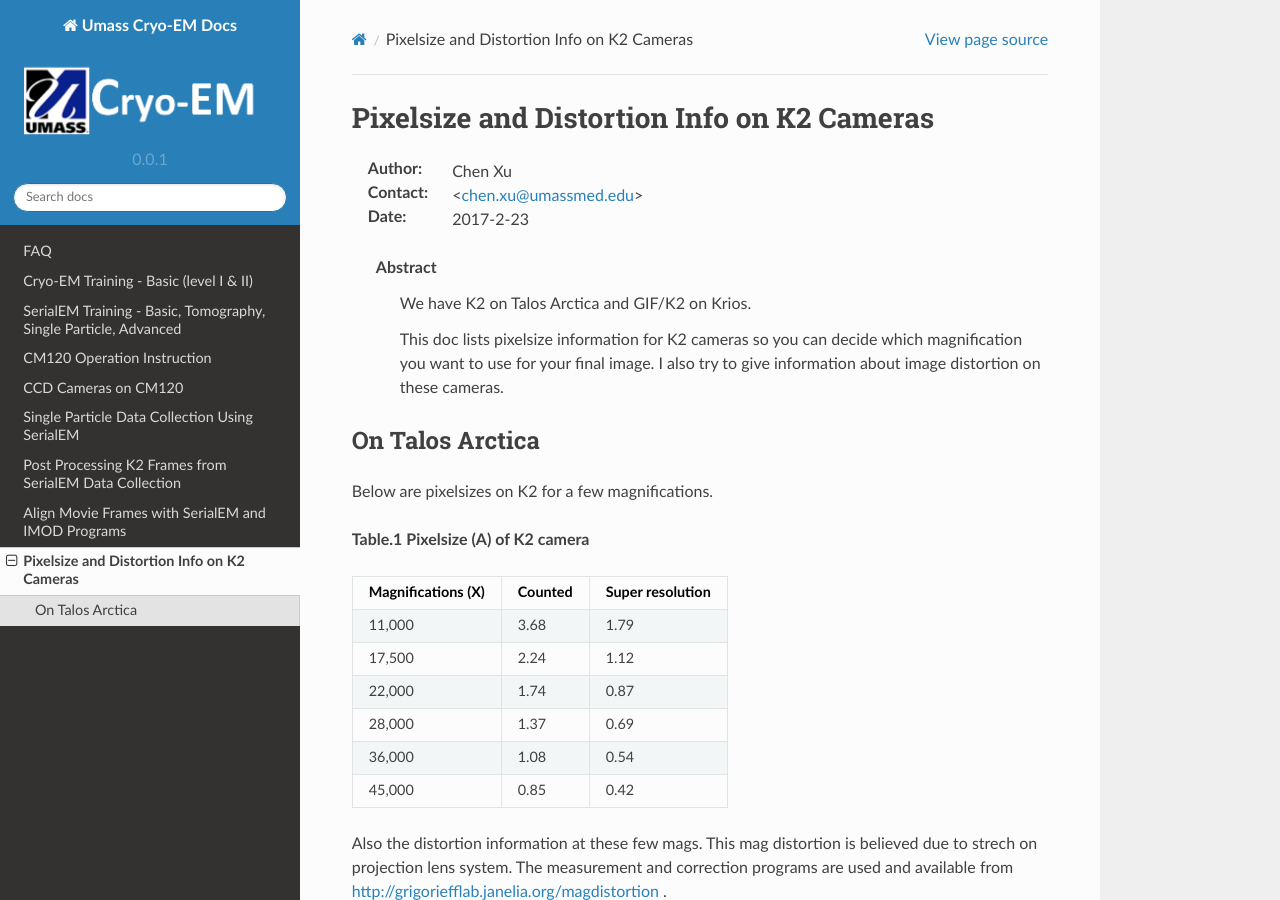
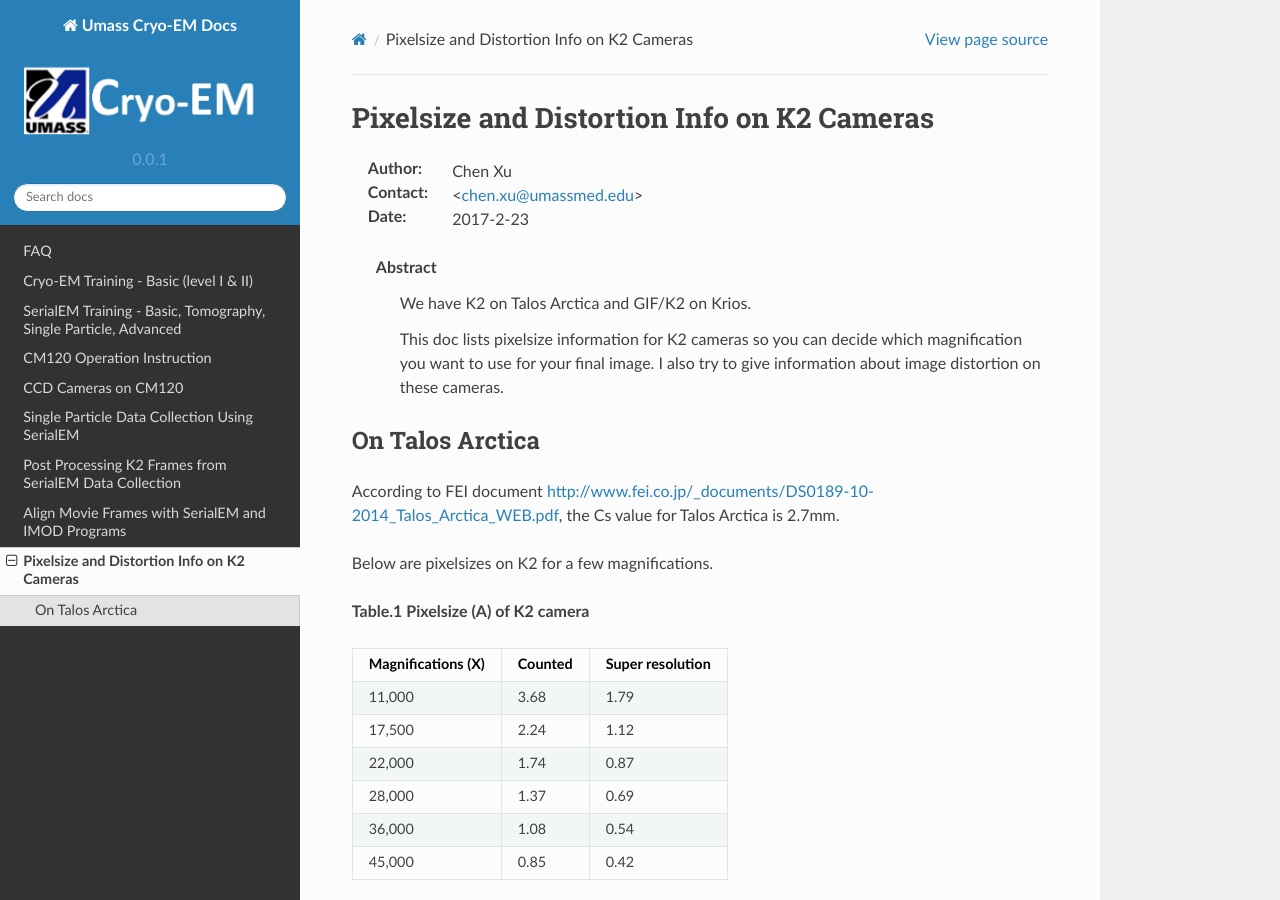
Before and after one commit to xuchen66/sphinx-emdocs, a Sphinx documentation site: the page built from source/pixelsize-and-distortion-info.rst, in a window 1280 px wide and 900 px high. Built offline with Sphinx 7.4.7 and the Read the Docs theme 2.0.0, drawn with Linux system fonts in a browser that asks for light colours; pages that are not in the unit, such as notebooks, are missing from menus.

Commit message:
Update pixelsize-and-distortion-info.rst

```diff
--- a/source/pixelsize-and-distortion-info.rst
+++ b/source/pixelsize-and-distortion-info.rst
@@ -19,6 +19,9 @@
 
 On Talos Arctica
 ----------------
+
+According to FEI document http://www.fei.co.jp/_documents/DS0189-10-2014_Talos_Arctica_WEB.pdf, the Cs value for Talos
+Arctica is 2.7mm.
 
 Below are pixelsizes on K2 for a few magnifications.
 
```
